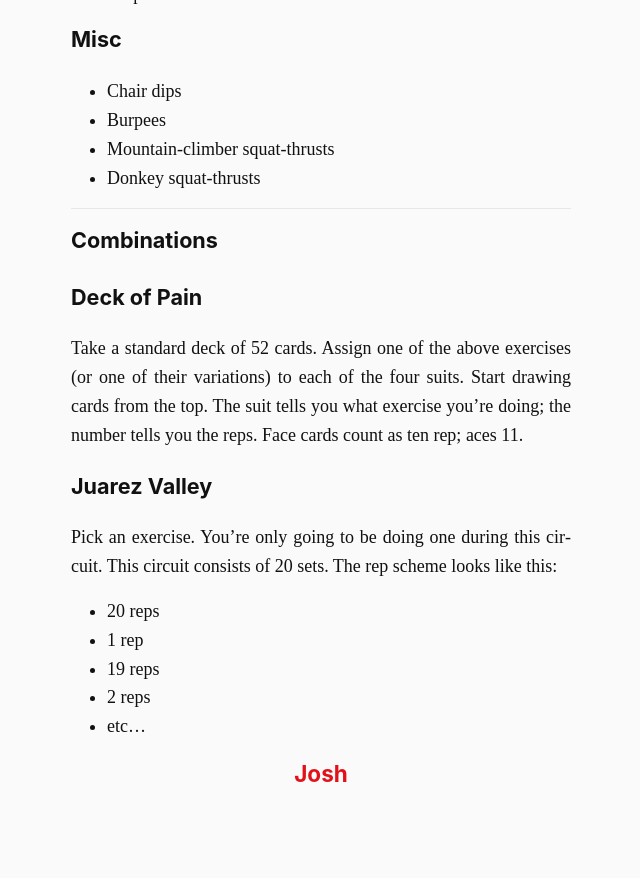
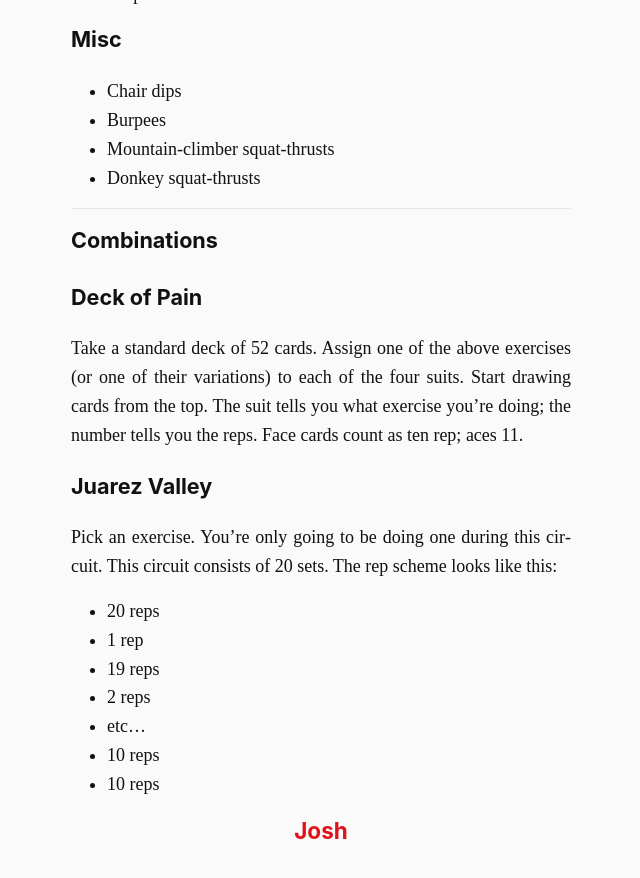
Before and after one commit to joshbeckman/andjosh.github.io, a Jekyll site: the page built from workout-body.md, in a window 1280 px wide and 900 px high, scrolled down 2025 px. Shown: the top 878 px of the window, without its empty margins (319-959 px from the left). Built offline with Jekyll 4.4.1, drawn with Linux system fonts in a browser that asks for light colours; Markdown is read by kramdown in place of the engine named in the settings; before the commit the page ends 2868 px from its top, so only the background shows below that.

Commit message:
10 rep valley end

```diff
--- a/workout-body.md
+++ b/workout-body.md
@@ -85,3 +85,5 @@ Pick an exercise. You’re only going to be doing one during this circuit. This
 - 19 reps
 - 2 reps
 - etc...
+- 10 reps
+- 10 reps
```
